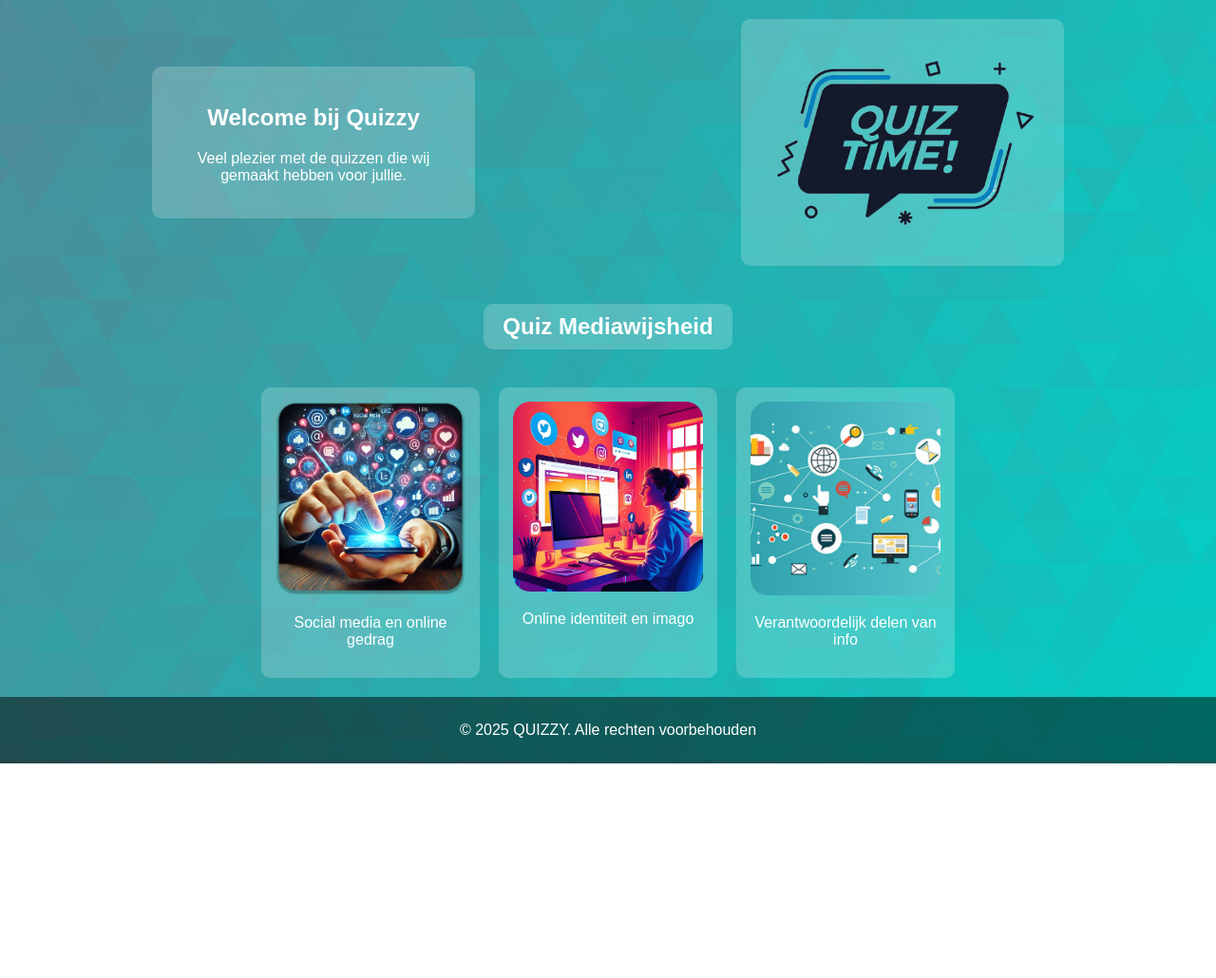
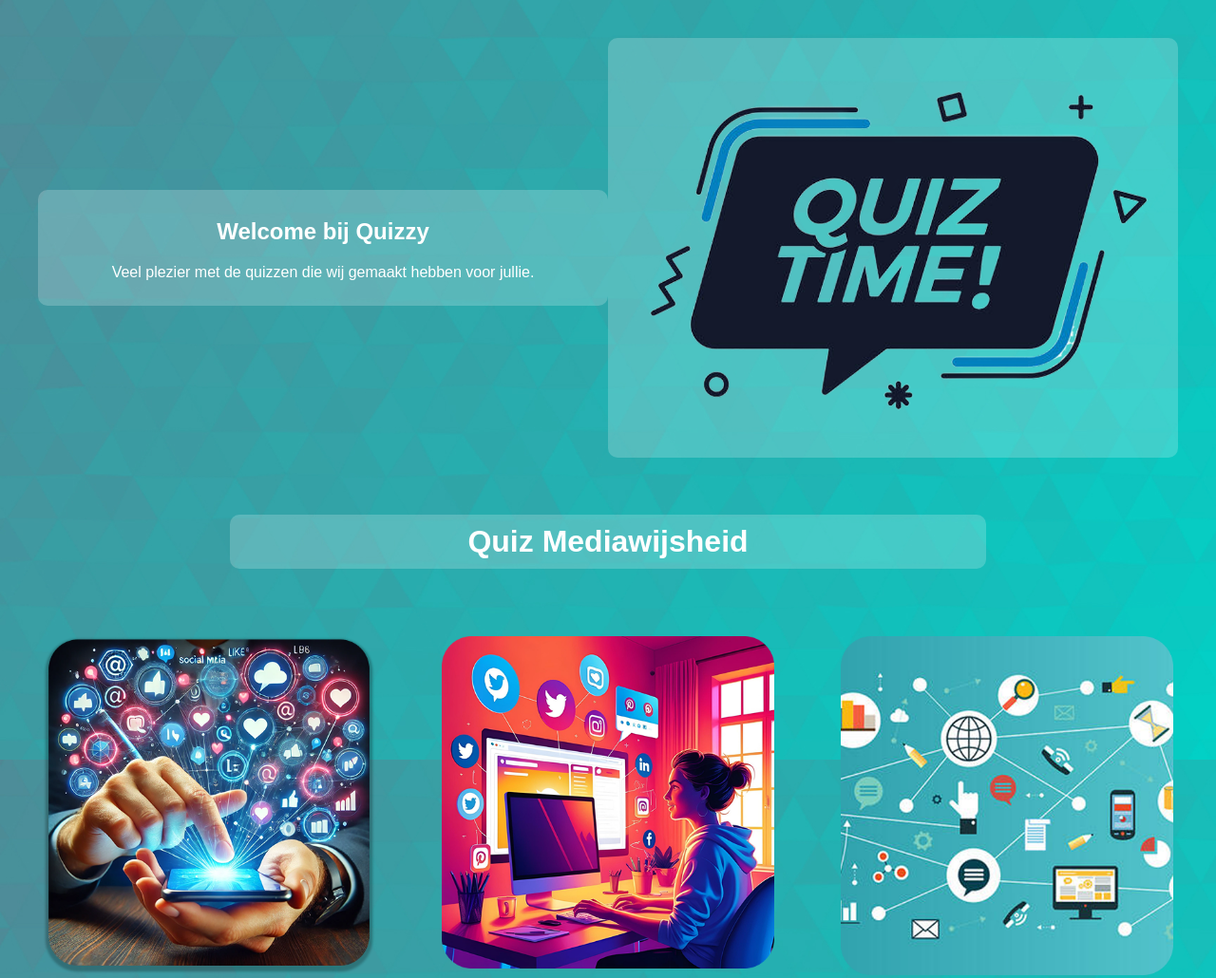
Before and after one commit to RB076/Quizzy, a plain HTML site: page index.html in a window 1280 px wide. Shown: the top 1030 px of the page at 95% size. Before the commit the page ends 804 px from the top, so only its background shows below. Drawn offline with Linux system fonts and the light colour scheme.

Commit message:
`Updated CSS styles: changed padding, width, and font size in various elements`

```diff
--- a/Assets/Css/styles.css
+++ b/Assets/Css/styles.css
@@ -12,14 +12,14 @@ header {
     display: flex;
     justify-content: space-around;
     align-items: center;
-    padding: 20px;
+    padding: 40px;
 }
 
 .welcome-box, .quiz-time-box {
     background: rgba(255, 255, 255, 0.2);
-    padding: 20px;
+    padding: 10px;
     border-radius: 10px;
-    width: 300px;
+    width: 600px;
 }
 
 .quiz-time-box img {
@@ -28,10 +28,11 @@ header {
 
 .quiz-title {
     background: rgba(255, 255, 255, 0.2);
-    display: inline-block;
-    padding: 10px 20px;
+    display:inline-block;
+    padding: 10px 250px;
     border-radius: 10px;
     margin-top: 20px;
+    font-size: 2em;
 }
 
 .quiz-container {
@@ -42,10 +43,9 @@ header {
 }
 
 .quiz-card {
-    background: rgba(255, 255, 255, 0.2);
-    padding: 15px;
+    padding: 25px;
     border-radius: 10px;
-    width: 200px;
+    width: 350px;
     text-align: center;
 }
 
```
